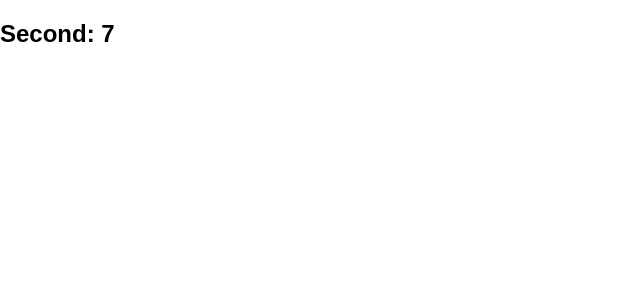
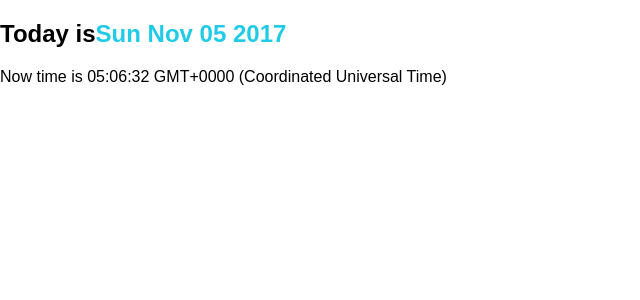
Before and after one commit to daoyi7/r, a React (Create React App) app: page / in a window 1280 px wide. Shown: the top 300 px of the page, without its empty margins (0-640 px from the left). Built offline with nearby package versions, Linux system fonts and the light colour scheme.

Commit message:
study-07 clock

```diff
--- a/src/index.js
+++ b/src/index.js
@@ -7,7 +7,8 @@ import './index.css';
 // import Hello from './study/study-03/study-03'                                // 第3课
 // import Like from './study/study-04/study-04'                                 // 第4课
 // import Component from './study/study-05/study-05'                            // 第5课
-import Mixin from './study/study-06/study-06'                            // 第6课
+// import Mixin from './study/study-06/study-06'                                // 第6课
+import Clock from './study/study-07/study-07'                                // 第7课
 import registerServiceWorker from './registerServiceWorker';
 
 // ReactDOM.render(<App />, document.getElementById('root'));
@@ -16,5 +17,6 @@ import registerServiceWorker from './registerServiceWorker';
 // ReactDOM.render(<Hello />, document.getElementById('root'))                  // 第3课
 // ReactDOM.render(<Like />, document.getElementById('root'))                   // 第4课
 // ReactDOM.render(<Component />, document.getElementById('root'))              // 第5课
-ReactDOM.render(<Mixin />, document.getElementById('root'))              // 第6课
+// ReactDOM.render(<Mixin />, document.getElementById('root'))                  // 第6课
+ReactDOM.render(<Clock />, document.getElementById('root'))                  // 第6课
 registerServiceWorker();
--- /dev/null
+++ b/src/study/study-07/study-07.js
@@ -0,0 +1,47 @@
+import React, {Component} from 'react'
+
+export default class Clock extends Component {
+  state = {
+    clock: new Date().toDateString()
+  }
+
+  render() {
+    return (
+      <div className="clock">
+        <h2>
+          Today is
+          <span style={{
+            color: '#21cbe8'
+          }}>{this.state.clock}</span>
+        </h2>
+        <Time/>
+      </div>
+    )
+  }
+}
+
+class Time extends Component {
+  state = {
+    time: new Date().toTimeString()
+  }
+
+  tick() {
+    this.setState({
+      time: new Date().toTimeString()
+    })
+  }
+
+  componentDidMount() {
+    this.intervalSeconds = setInterval(() => this.tick(), 1000)
+  }
+
+  componentWillUnmount() {
+    clearInterval(this.intervalSeconds)
+  }
+
+  render() {
+    return (
+      <p>Now time is {this.state.time}</p>
+    )
+  }
+}
```
Also changed, not shown: src/study/study-07/readme.md (added).
